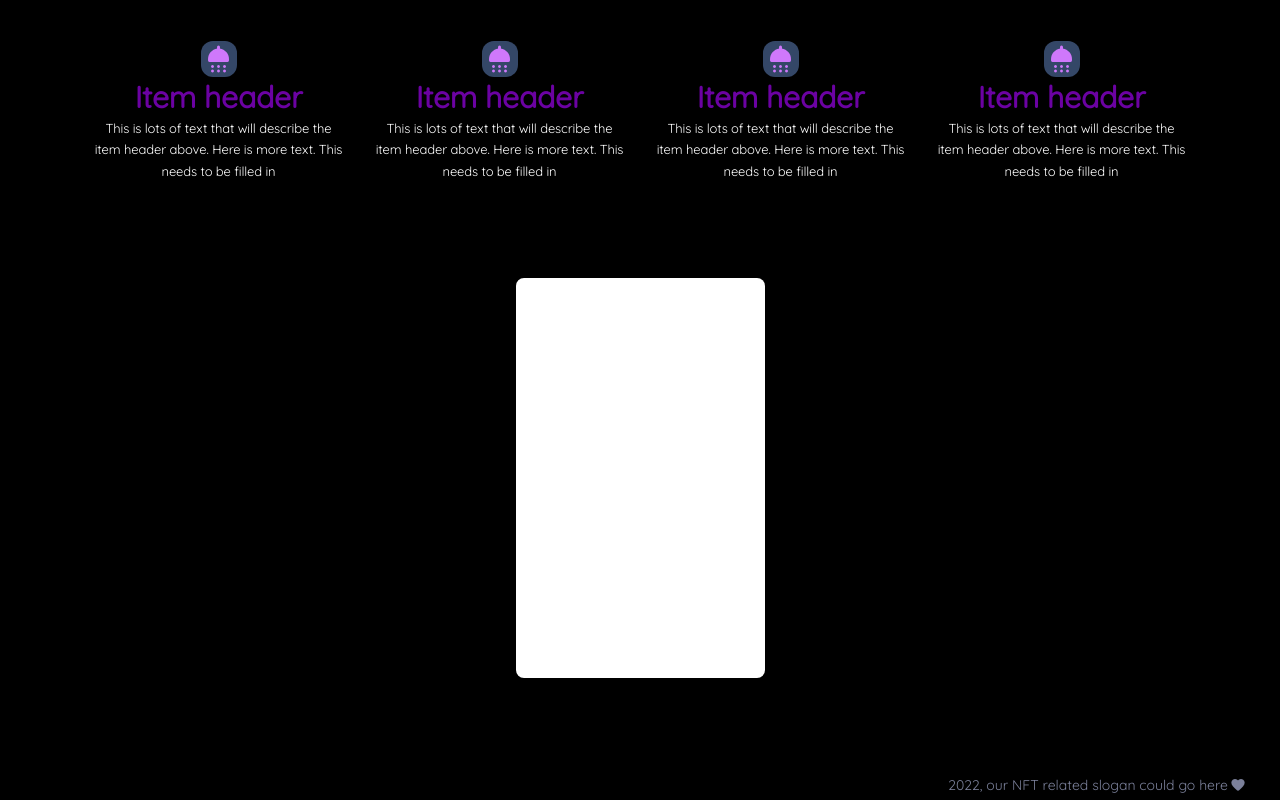
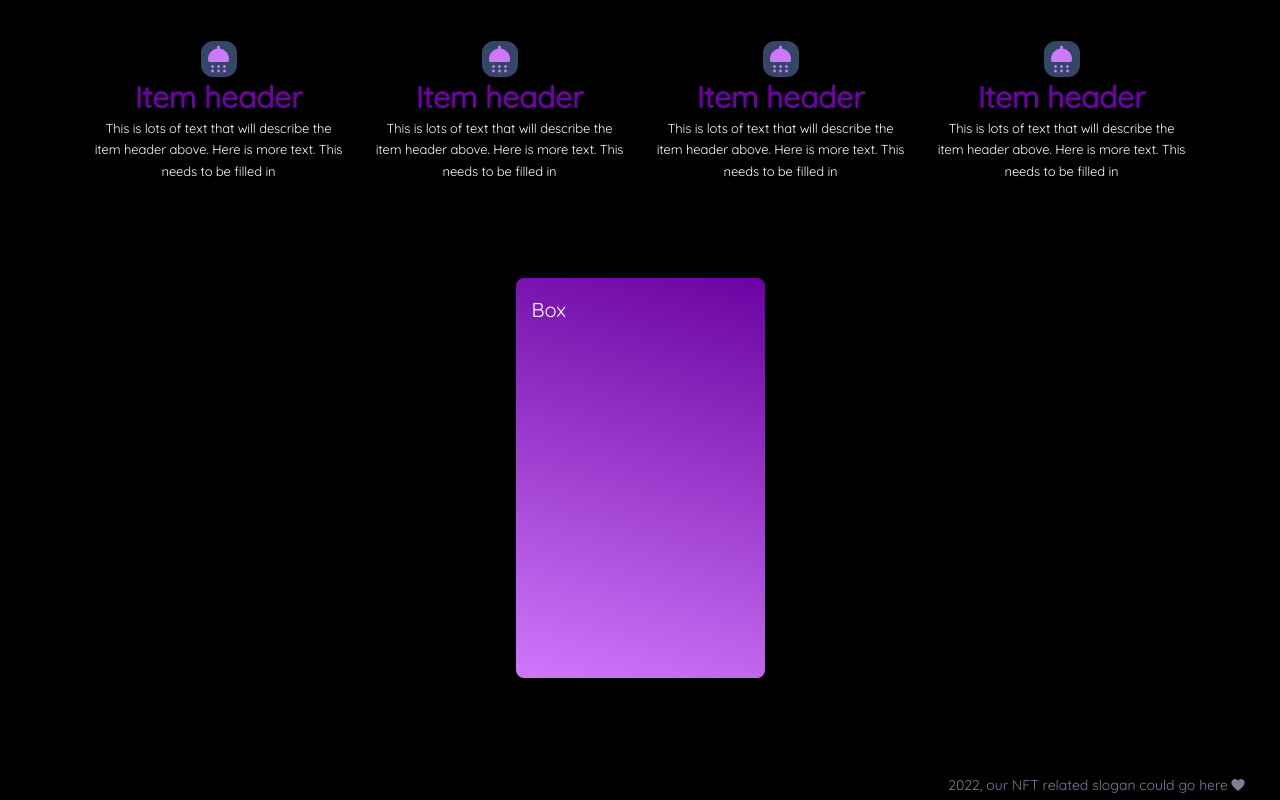
Before and after one commit to VincentBownes/InceptionWebsite, a React (Create React App) app: page / in a window 1280 px wide. Shown: the part 2947-3747 px from the top of the page. Built offline with nearby package versions, Linux system fonts and the light colour scheme.

Commit message:
o Added purple gradient box. first step of info panels

```diff
--- a/src/components/MKBox/MKBoxRoot.js
+++ b/src/components/MKBox/MKBoxRoot.js
@@ -47,6 +47,7 @@ export default styled(Box)(({ theme, ownerState }) => {
     "error",
     "dark",
     "light",
+    "inceptionPurpleGradient"
   ];
 
   const validColors = [
@@ -62,6 +63,8 @@ export default styled(Box)(({ theme, ownerState }) => {
     "light",
     "dark",
     "text",
+    "inceptionLightPurple",
+    "inceptionPurple",
     "grey-100",
     "grey-200",
     "grey-300",
--- a/src/components/MKBox/index.js
+++ b/src/components/MKBox/index.js
@@ -59,6 +59,9 @@ MKBox.propTypes = {
     "error",
     "light",
     "dark",
+    "inceptionPurpleGradient",
+    "inceptionLightPurple",
+    "inceptionPurple",
     "none",
   ]),
 };
```
